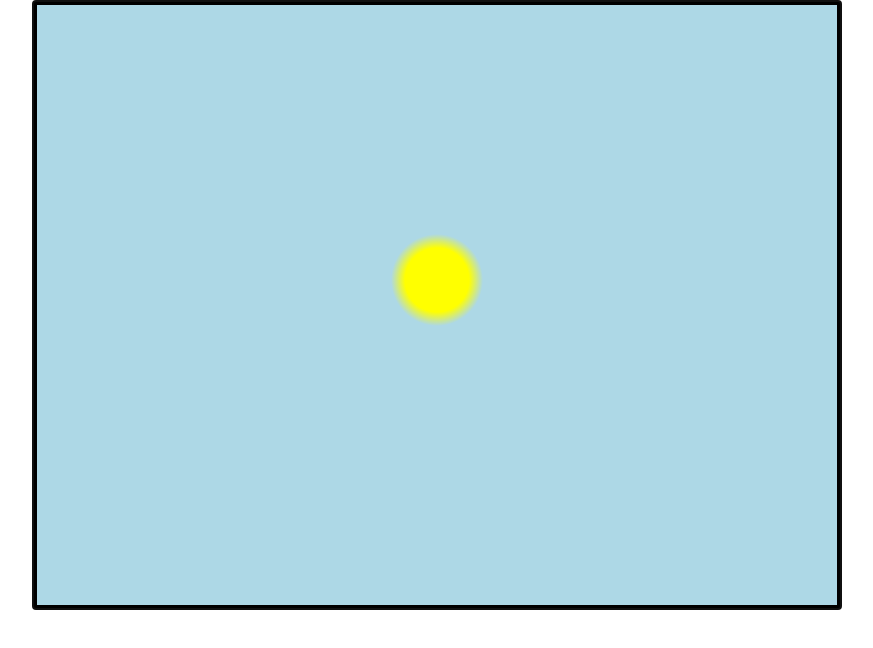
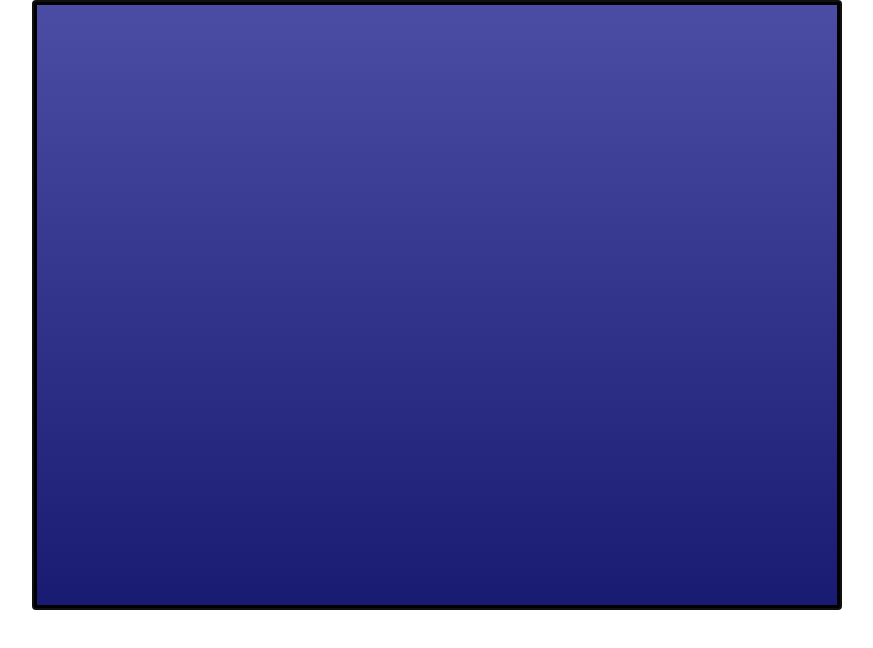
Before and after one commit to WarrenDavies/canvas-sunset-animation, a plain HTML site: page index.html in a window 1280 px wide. Shown: the whole page, without its empty margins (203-1076 px from the left). Drawn offline with Linux system fonts and the light colour scheme.

Commit message:
Tweaked the timing and added stars at night

```diff
--- a/index.html
+++ b/index.html
@@ -48,47 +48,26 @@ c.fillStyle = "#3399FF";
 c.rect(0,0,800,600);
 c.fill();
 
-
-
 var WIDTH = canvas.width;
 var HEIGHT = canvas.height;
 
 var keys = [];
-var loadingDots;
-var keys2 = [];
-var theBadGuys = [];
-var thePlatforms = [];
 var e = 0;
-var camera = {x: 0, y: 0, w: 800, h: 600};
-const gravity = 4;
-var imagesLoaded = false;
 setInterval(mainDraw, INTERVAL);
 var onPlatform = true;
-var jumping = false;
-var jumped = 0;
-var moveY = false;
-var moveX = false;
-var moved = false;
-var theCoins = [];
-var coinsCollected = 0;
 var spliced = 0;
-var theBullets = [];
-var neonTimer = 0;
 var mouse = { x: 0, y: 0};
-var foundFinalRestingPlace;
-var endStatsShowing = "stats";
-var daysPassed = 0;
 
 
 
 var sun = {
 	xPosition: 300,
-	yPosition: 100,
+	yPosition: 300,
 	height: 200,
 	width: 200,
 	sizeStart: 10,
 	sizeEnd: 50,
-	timer: 0.3,
+	timer: 5,
 }
 
 sun.gradient = c.createRadialGradient(sun.xPosition + (sun.height / 2), sun.yPosition + (sun.width / 2), sun.sizeStart, sun.xPosition + (sun.height / 2),sun.yPosition + (sun.width / 2), sun.sizeEnd),
@@ -103,15 +82,18 @@ var sky = {
 		bottom: "day",
 		platform: "day",
 	},
+	timer: {
+		dayTop: 1500,
+		dayBottom: -200,
+		sunsetTop: 600,
+		sunsetBottom: 400,
+		nightTop: 700,
+		nightBottom: 800,
+	},
 	day: {
 		r: 173,
 		g: 216,
 		b: 230,
-	},
-	sunsetOrange: {
-		r: 255,
-		g: 165,
-		b: 0,
 	},
 	sunsetOrange: {
 		r: 255,
@@ -126,10 +108,13 @@ var sky = {
 	},
 	sunsetStatus: "not set",
 	night: {
-		r: 19,
-		g: 24,
-		b: 190,
+		r: 25,
+		g: 25,
+		b: 112,
 	},
+	theStars: [],
+	starColor: 255,
+	starTransparency: 0,
 	currentBottom: {
 		r: 51,
 		g: 153,
@@ -159,11 +144,8 @@ function updateSun() {
 	sun.yPosition += sun.timer;
 
 // if the sun is beyond y = 2000, put it back above the screen and put the size back to normal. This is basically resetting the sun. Only the top half of the gradient is set to day to give the impression of the morning breaking.
-	if (sun.yPosition > 1500) {
-		if (Player1.status != "dead") {
-			daysPassed += 1;
-		}
-		sun.yPosition = 100;
+	if (sun.yPosition > sky.timer.dayTop) {
+		sun.yPosition = -300;
 		sun.sizeStart = 10;
 		sun.sizeEnd = 50;
 		sky.gradientMidPoint = 1;
@@ -171,21 +153,17 @@ function updateSun() {
 		sky.status.platform = "day";
 		sky.colorStopPosition[0] = 0;
 		sky.sunsetStatus = "not set";
+		sky.theStars.splice(0);
+		sky.starTransparency = 0;
 	}
 
 // The sun will just be coming into the screen as the bottom half of the gradient fades into the day colors. Now we're fully into the daytime
-	if (sun.yPosition > -150 && sun.yPosition < 0) {
+	if (sun.yPosition > sky.timer.dayBottom && sky.status.top === "day" && sky.sunsetStatus != "set") {
 		sky.status.bottom = "day";
-	}
-
-// put the gradient start point to the bottom of the screen before reaching y = 400, which will activate the sunset. This is so the gradient can be moved upward gradually as the sun sets. Changing this will have no effect at present as both top and bottom are set to "day".
-	if (sun.yPosition < 400 && sun.yPosition > 390) {
-		//sky.colorStopPosition[0] = 1;
 	}
 
 // turn sunset on. Start gradually increasing the size of the sun, set the bottom half of the gradient to the sunset color
 	if (sun.yPosition >= 400) {
-		sky.status.platform = "sunset";
 // choose a pink or orange sunset
 		if (sky.sunsetStatus != "set") {
 			if (Math.floor(Math.random() * 2) === 0) {
@@ -193,8 +171,9 @@ function updateSun() {
 			} else {
 				sky.status.bottom = "sunsetPink";
 			}
+			sky.sunsetStatus = "set";
 		}
-			sky.sunsetStatus = "set";
+		console.log(sky.status.bottom);
 			if (sun.sizeStart < 40) {
 				sun.sizeStart += .1;
 			}
@@ -203,21 +182,25 @@ function updateSun() {
 			}
 		}
 
-	if (sun.yPosition >= 600) {
+	if (sun.yPosition >= sky.timer.sunsetTop) {
 		sky.status.top = sky.status.bottom;
 	}
 
 // darkness begins to fall
-	if (sun.yPosition >= 700) {
+	if (sun.yPosition >= sky.timer.nightTop) {
 		sky.status.top = "night";
 	}
 
 // darkness falls completely
-	if (sun.yPosition >= 800) {
+	if (sun.yPosition >= sky.timer.nightBottom) {
 		sky.status.bottom = "night";
 		sky.status.platform = "night";
+		if (sky.theStars.length === 0 || typeof sky.theStars.length === "undefined") {
+			for(i = 0; i < 400; i++) {
+				pushStar();
+			}
+		}
 	}
-//console.log(sun.yPosition);
 
 // update the sun object's radial gradient to reflect the above changes
 	sun.gradient = c.createRadialGradient(sun.xPosition + (sun.height / 2), sun.yPosition + (sun.width / 2), sun.sizeStart, sun.xPosition + (sun.height / 2),sun.yPosition + (sun.width / 2), sun.sizeEnd);
@@ -226,15 +209,33 @@ function updateSun() {
 	sun.gradient.addColorStop(0.9,"rgb(255,255,0,0)");
 }
 
+function pushStar() {
+	sky.theStars.push({
+		x: Math.floor(Math.random() * 800),
+		y: Math.floor(Math.random() * 600),
+		size: Math.floor(Math.random() * 2) + 1,
+	});
+}
+
+function drawStars() {
+	if (sky.starTransparency < 1) {
+		sky.starTransparency += 0.005;
+	}
+	sky.theStars.forEach(function(i, j) {
+		c.fillStyle = "rgb(" + sky.starColor + "," + sky.starColor + "," + sky.starColor + "," + sky.starTransparency + ")";
+		c.fillRect(i.x, i.y, i.size, i.size);
+	});
+}
+
 function updateSky() {
 /// change the color of the bottom and top halves of the background gradient by changing the rgb values by 2 each frame, according to the status of the relevant sky property. The sky property is determined by the sun position in updateSun()
 // bottom half
 	for (var rgbCurrent in sky.currentBottom) {
 		if (sky.currentBottom[rgbCurrent] > sky[sky.status.bottom][rgbCurrent]) {
-			sky.currentBottom[rgbCurrent] -= 1;
+			sky.currentBottom[rgbCurrent] -= sun.timer;
 		}
 		if (sky.currentBottom[rgbCurrent] < sky[sky.status.bottom][rgbCurrent]) {
-			sky.currentBottom[rgbCurrent] += 1;
+			sky.currentBottom[rgbCurrent] += sun.timer;
 		}
 		if (sky.currentBottom[rgbCurrent] - sky[sky.status.bottom][rgbCurrent] === 1 || sky.currentBottom[rgbCurrent] - sky[sky.status.bottom][rgbCurrent] === -1) {
 			sky.currentBottom[rgbCurrent] = sky[sky.status.bottom][rgbCurrent];
@@ -243,10 +244,10 @@ function updateSky() {
 // top half
 	for (var rgbCurrent in sky.currentTop) {
 		if (sky.currentTop[rgbCurrent] > sky[sky.status.top][rgbCurrent]) {
-			sky.currentTop[rgbCurrent] -= 1;
+			sky.currentTop[rgbCurrent] -= sun.timer;
 		}
 		if (sky.currentTop[rgbCurrent] < sky[sky.status.top][rgbCurrent]) {
-			sky.currentTop[rgbCurrent] += 1;
+			sky.currentTop[rgbCurrent] += sun.timer;
 		}
 		if (sky.currentTop[rgbCurrent] - sky[sky.status.top][rgbCurrent] === 1 || sky.currentTop[rgbCurrent] - sky[sky.status.top][rgbCurrent] === -1) {
 			sky.currentTop[rgbCurrent] = sky[sky.status.top][rgbCurrent];
@@ -274,6 +275,11 @@ function drawBackground() {
 	c.fillStyle = sun.gradient;
 	c.rect(sun.xPosition,sun.yPosition,sun.height,sun.width);
 	c.fill();
+
+
+	if (sky.theStars) {
+		drawStars();
+	}
 }
 
 
@@ -317,9 +323,7 @@ canvas.addEventListener("keyup", function (e) {
 
 canvas.addEventListener('mousemove', mouseMove, true);
 canvas.addEventListener("click", function() {
-	if (Player1.status != "dead") {
-		createBullet(mouse.x + camera.x, mouse.y + camera.y, Player1.x + (Player1.w / 2), Player1.y + (Player1.h / 2)  );
-	}
+
 });
 
 function mouseMove(e) {
```
Also changed, not shown: 1 other file.
